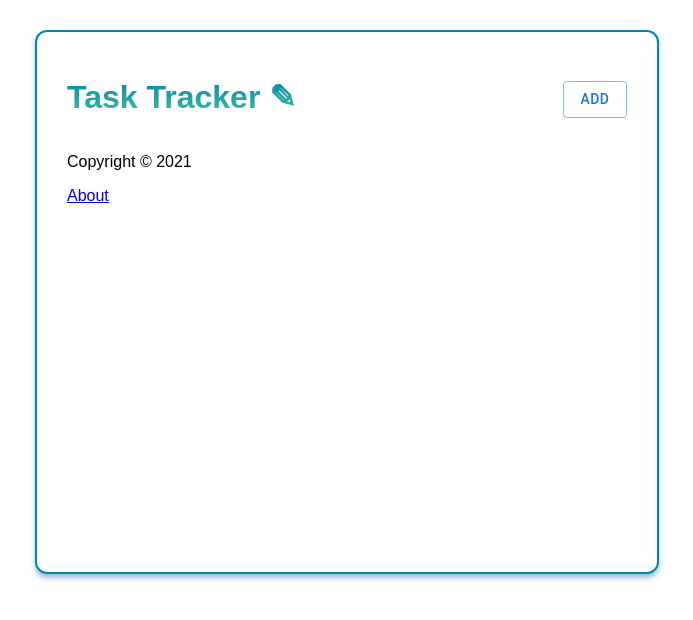
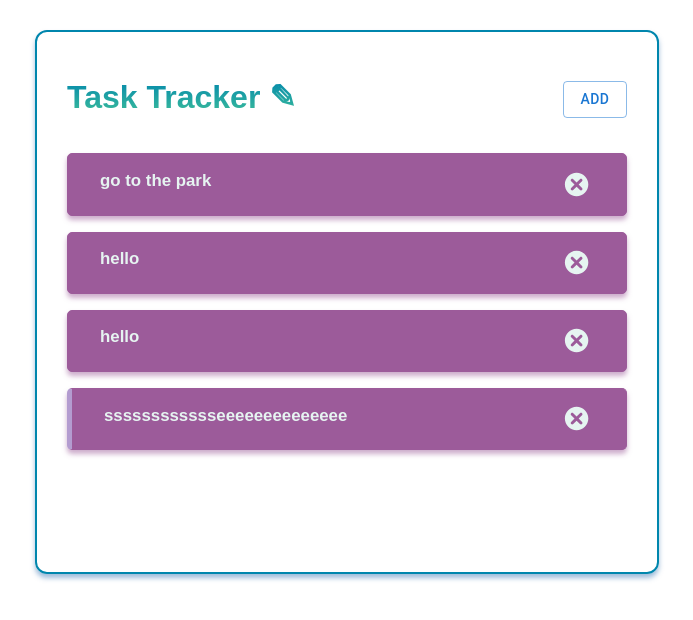
Before and after one commit to elenamarinaki/task-tracker, a React (Create React App) app: page /about in a window 1280 px wide. Shown: the top 620 px of the page, without its empty margins (293-986 px from the left). Built offline with nearby package versions, Linux system fonts and the light colour scheme; data requests are answered from the project's data file; a web font is replaced by a local one.

Commit message:
added router code to test

```diff
--- a/db.json
+++ b/db.json
@@ -1,23 +1,5 @@
 {
   "tasks": [
-    {
-      "text": "book reading",
-      "day": "tomorrow",
-      "reminder": false,
-      "id": 2
-    },
-    {
-      "text": "wow",
-      "day": "",
-      "reminder": true,
-      "id": 3
-    },
-    {
-      "text": "hello",
-      "day": "tomorrow",
-      "reminder": true,
-      "id": 4
-    },
     {
       "text": "go to the park",
       "day": "",
@@ -29,6 +11,18 @@
       "day": "",
       "reminder": "",
       "id": 6
+    },
+    {
+      "text": "hello",
+      "day": "",
+      "reminder": "",
+      "id": 7
+    },
+    {
+      "text": "sssssssssssseeeeeeeeeeeeee",
+      "day": "",
+      "reminder": true,
+      "id": 8
     }
   ]
 }
--- a/src/App.js
+++ b/src/App.js
@@ -100,14 +100,24 @@ const App = () => {
           showAdd={showAddTask}
           title={'Task Tracker ✎'}
         />
+
         {showAddTask && <AddTask onAdd={addTask} />}
-
-        <Routes>
+        {tasks.length > 0 ? (
+          <Tasks
+            tasks={tasks}
+            onDelete={deleteTask}
+            onToggle={toggleReminder}
+          />
+        ) : (
+          <p className='empty'>No tasks! 😲</p>
+        )}
+        {/* <Routes>
           <Route
             path='/'
             exact
             render={(props) => (
-              <>
+              <div>
+                {showAddTask && <AddTask onAdd={addTask} />}
                 {tasks.length > 0 ? (
                   <Tasks
                     tasks={tasks}
@@ -117,12 +127,13 @@ const App = () => {
                 ) : (
                   <p className='empty'>No tasks! 😲</p>
                 )}
-              </>
+              </div>
             )}
           />
+
           <Route path='/about' component={About} />
-        </Routes>
-        <Footer></Footer>
+        </Routes> */}
+        {/* <Footer /> */}
       </div>
     </BrowserRouter>
   );
--- a/src/components/About.jsx
+++ b/src/components/About.jsx
@@ -1,10 +1,11 @@
 import React from 'react';
+import { Link } from 'react-router-dom';
 
 const About = () => {
   return (
     <div>
       <h4>Version 1.0.0</h4>
-      <a href='/'>Go back:)</a>
+      <Link to='/'>Go back</Link>
     </div>
   );
 };
--- a/src/components/Footer.jsx
+++ b/src/components/Footer.jsx
@@ -1,10 +1,11 @@
 import React from 'react';
+import { Link } from 'react-router-dom';
 
 const Footer = () => {
   return (
     <footer>
       <p>Copyright &copy; 2021</p>
-      <a href='/about'>About</a>
+      <Link to='/about'>About</Link>
     </footer>
   );
 };
```
